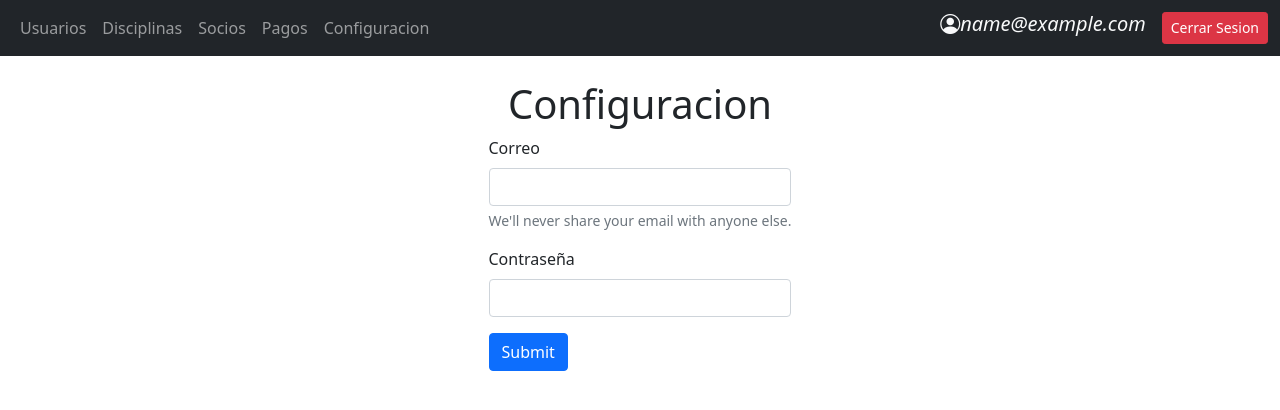
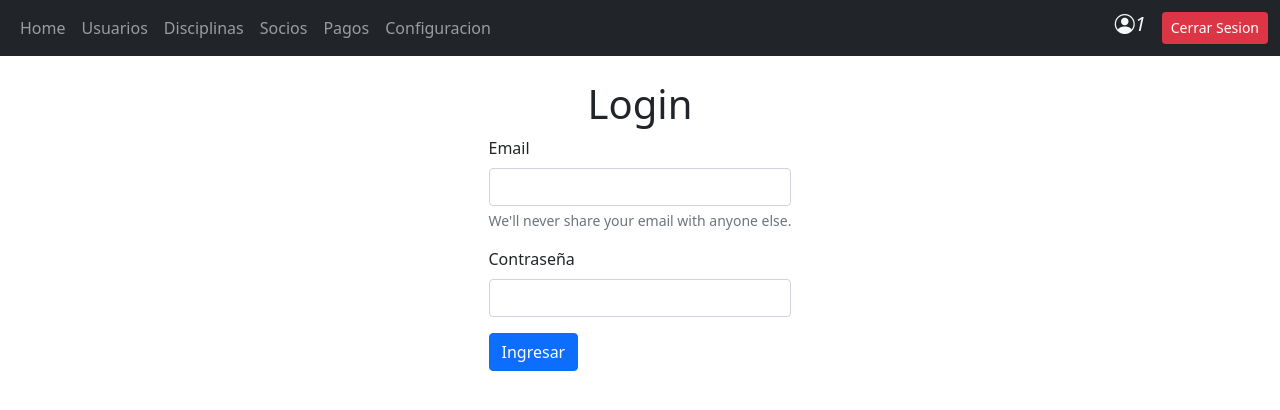
Before and after one commit to alanberns/CDVE, a Flask app: page /auth/ in a window 1280 px wide. Shown: the top 410 px of the page. Run offline with Flask 2, Linux system fonts and the light colour scheme; the visitor is signed in with stand-in values (Sample User, id 1); some libraries are stand-ins or nearby versions.

Commit message:
refactor: agregada validacion al login

```diff
--- /dev/null
+++ b/admin/src/core/forms/auth_form.py
@@ -0,0 +1,11 @@
+from flask import Flask, render_template
+from flask_wtf import FlaskForm
+from wtforms import PasswordField, SubmitField, EmailField
+from wtforms.validators import DataRequired
+
+
+class AuthForm(FlaskForm):
+    email = EmailField(label=('Email'), validators=[DataRequired()])
+    contraseña = PasswordField(
+        label=('Contraseña'), validators=[DataRequired()])
+    submit = SubmitField(label=('Ingresar'))
--- a/admin/src/web/controllers/auth.py
+++ b/admin/src/web/controllers/auth.py
@@ -7,6 +7,7 @@
 from flask import url_for
 from flask import session
 
+from src.core.forms.auth_form import AuthForm
 from src.core import board
 
 
@@ -15,17 +16,20 @@
 
 @auth_blueprint.get("/")
 def login():
-    return render_template("auth/login.html")
+    form = AuthForm(request.form)
+    return render_template("auth/login.html", form=form)
 
 
 @auth_blueprint.post("/authenticate")
 def authenticate():
-    params = request.form
-    user = board.find_user_by_mail(params["email"])
-    if not user or not user.verify_password(params['contraseña']):
+    form = AuthForm(request.form)
+    user = board.find_user_by_mail(form.email.data)
+    if not form.validate:
+        flash("Error validando los datos, por favor intenta otra vez", "danger")
+    if not user or not user.verify_password(form.contraseña.data):
         flash("email o clave incorrecta", "danger")
         return redirect(url_for("auth.login"))
-    session["user"] = user.mail
+    session["user"] = form.email.data
     flash("Se Ha iniciado la sesion correctamente", "success")
     return redirect(url_for("usuarios.usuario_index"))
 
--- a/admin/src/web/templates/auth/login.html
+++ b/admin/src/web/templates/auth/login.html
@@ -9,32 +9,29 @@
 </svg>
 {% endblock %} {% block content %}
 <div class="d-flex flex-column align-items-center">
-  <h1 class="mx-5">Configuracion</h1>
-  <form action="{{url_for('auth.authenticate')}}" method="POST">
-    <input type="hidden" name="csrf_token" value="{{ csrf_token() }}" />
+  <h1 class="mx-5">Login</h1>
+  <form
+    action="{{url_for('auth.authenticate')}}"
+    method="POST"
+    onsubmit="return confirm('¿Estas seguro que deseas editar la configuracion?');"
+  >
+    {{ form.csrf_token }}
     <div class="mb-3">
-      <label for="exampleInputEmail1" class="form-label">Correo</label>
-      <input
-        type="email"
-        name="email"
-        class="form-control"
-        id="exampleInputEmail1"
-        aria-describedby="emailHelp"
-      />
+      <label for="exampleInputEmail1" class="form-label"
+        >{{form.email.label}}</label
+      >
+      {{form.email(class="form-control")}}
       <div id="emailHelp" class="form-text">
         We'll never share your email with anyone else.
       </div>
     </div>
     <div class="mb-3">
-      <label for="exampleInputPassword1" class="form-label">Contraseña</label>
-      <input
-        type="password"
-        name="contraseña"
-        class="form-control"
-        id="exampleInputPassword1"
-      />
+      <label for="exampleInputPassword1" class="form-label"
+        >{{form.contraseña.label}}</label
+      >
+      {{form.contraseña(class="form-control")}}
     </div>
-    <button type="submit" class="btn btn-primary">Submit</button>
+    {{form.submit(class="btn btn-primary")}}
   </form>
 </div>
 
--- a/admin/src/web/templates/layout.html
+++ b/admin/src/web/templates/layout.html
@@ -20,7 +20,8 @@
             <div class="collapse navbar-collapse justify-content-center" id="navbarNavAltMarkup">
               <div class="col">
                 <div class="navbar-nav">
-                  <a class="nav-link" aria-current="page" href="{{ url_for('usuarios.usuario_index') }}">Usuarios</a>
+                  <a class="nav-link" aria-current="page" href="{{ url_for('usuarios.usuario_index') }}">Home</a>
+                  <a class="nav-link" href="#">Usuarios</a>
                   <a class="nav-link" href="#">Disciplinas</a>
                   <a class="nav-link" href="#">Socios</a>
                   <a class="nav-link" href="#">Pagos</a>
```
Also changed, not shown: admin/src/web/templates/home.html (+11 -27 lines).
